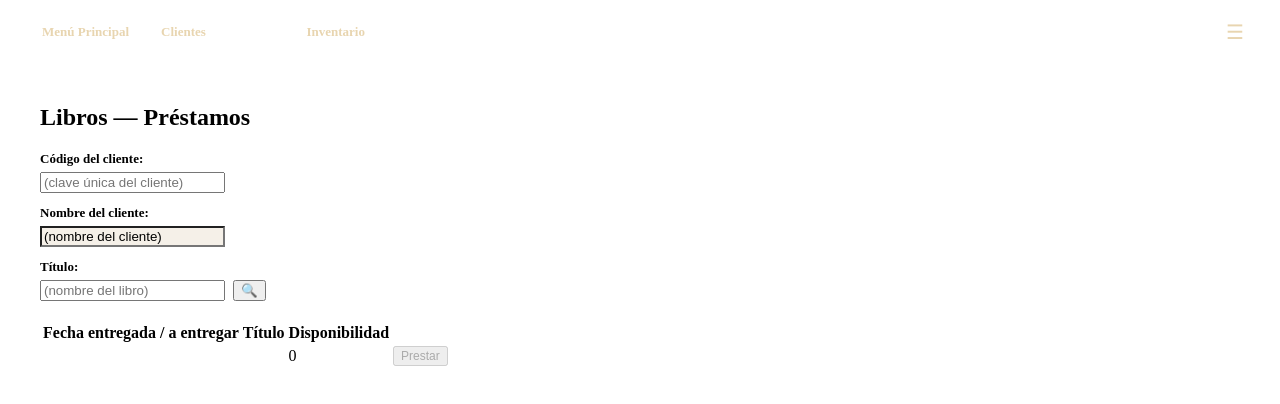
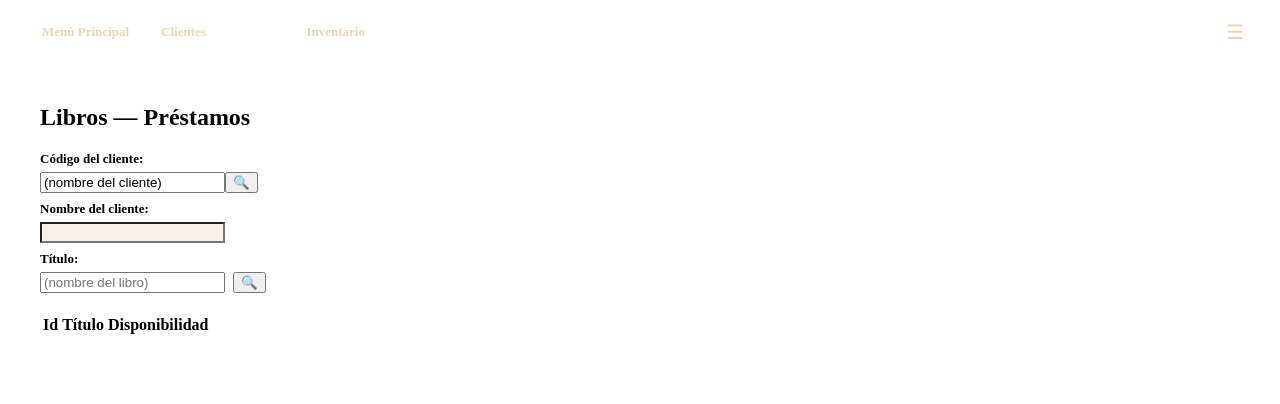
Before and after one commit to SaidSar/gremio-de-la-lectura, a React (Vite) app in the folder frontend/: page /libros/prestamos in a window 1280 px wide. Shown: the top 404 px of the page. Built offline with nearby package versions, Linux system fonts and the light colour scheme; the HTML template or start-up script is replaced by a standard one.

Commit message:
disponibilidad 0.1 y prestamos 0.1

```diff
--- a/frontend/src/pages/Inventario/StockLibros.jsx
+++ b/frontend/src/pages/Inventario/StockLibros.jsx
@@ -1,18 +1,23 @@
 import { useState, useEffect } from 'react'
 import { useNavigate } from 'react-router-dom'
+import { ListarLibros } from '../../services/LibroDB'
 
 export default function StockLibros() {
   const navigate = useNavigate()
-  const [libros, setLibros] = useState([
-    { codigo: '', titulo: '', disponibilidad: 0, enTotal: 0 }
-  ])
+  const [libros, setLibros] = useState([])
 
+  const buscar = async () => {
+    try {
+      const data = await ListarLibros("")
+      if (data != null) {
+        setLibros(data)
+      }
+    } catch {
+    }
+    console.log("libros ", libros)
+  }
   useEffect(() => {
-    const token = localStorage.getItem('token')
-    fetch('/api/inventario/stock', { headers: { Authorization: `Bearer ${token}` } })
-      .then(r => r.json())
-      .then(data => { if (Array.isArray(data)) setLibros(data) })
-      .catch(() => {})
+    buscar()
   }, [])
 
   return (
@@ -33,11 +38,11 @@ export default function StockLibros() {
             {libros.length === 0 ? (
               <tr><td colSpan={4} style={{ textAlign: 'center', color: 'var(--color-texto-suave)' }}>Sin registros</td></tr>
             ) : libros.map(l => (
-              <tr key={l.codigo}>
-                <td>{l.codigo}</td>
+              <tr key={l.id}>
+                <td>{l.id}</td>
                 <td>{l.titulo}</td>
-                <td>{l.disponibilidad}</td>
-                <td>{l.enTotal}</td>
+                <td>{l.cantidad_disponible}</td>
+                <td>{l.cantidad_total}</td>
               </tr>
             ))}
           </tbody>
--- a/frontend/src/pages/Libros/Disponibilidad.jsx
+++ b/frontend/src/pages/Libros/Disponibilidad.jsx
@@ -4,23 +4,35 @@ import { ListarLibros } from '../../services/LibroDB'
 
 export default function Disponibilidad() {
   const navigate = useNavigate()
-  const [form, setForm] = useState({ codigo: '', titulo: '' })
   const [libros, setLibros] = useState([])
   const [Titulo, setTitulo] = useState("")
- const [Codigo, setCodigo] = useState("")
+  const [Codigo, setCodigo] = useState("")
+
   async function buscar(e) {
     e.preventDefault()
-    const token = localStorage.getItem('token')
+    var tipo = ''
+     var busqueda = ""
+    if (Codigo == "") {
+      busqueda = Titulo
+      tipo = 'T'
+    }
+    else {
+      busqueda = Codigo
+      tipo = 'C'
+    }
     try {
-      const params = new URLSearchParams(form).toString()
-      const res = await ListarLibros()
-      const data = await res.json()
-      setLibros(Array.isArray(data) ? data : [])
-    } catch {}
+      const data = await ListarLibros(busqueda, tipo)
+      if (data != null) {
+        setLibros(data)
+      }
+    } catch {
+    }
+
   }
 
   function limpiar() {
-    setForm({ codigo: '', titulo: '' })
+    setCodigo("")
+    setTitulo("")
     setLibros([])
   }
 
@@ -34,16 +46,16 @@ export default function Disponibilidad() {
           <div className="campo">
             <label>Código:</label>
             <input className="input" placeholder="(clave única de libro)"
-              value={Codigo} onChange={e => setCodigo(e.value)} />
+              value={Codigo} onChange={e => setCodigo(e.target.value)} />
           </div>
           <div className="campo">
             <label>Título:</label>
             <input className="input" placeholder="(nombre del libro)"
-              value={Titulo} onChange={e => setTitulo(e.value)} />
+              value={Titulo} onChange={e => setTitulo(e.target.value)} />
           </div>
           <div style={{ display: 'flex', gap: 10, justifyContent: 'flex-end' }}>
             <button type="button" className="btn btn-secundario" onClick={limpiar}>Limpiar</button>
-            <button type="submit" className="btn btn-primario">🔍</button>
+            <button type="submit" className="btn btn-primario" onClick={buscar} >🔍</button>
           </div>
         </form>
       </div>
@@ -52,8 +64,9 @@ export default function Disponibilidad() {
         <table className="tabla">
           <thead>
             <tr>
-              <th>Código</th>
+              <th>Id</th>
               <th>Título</th>
+              <th>Autor</th>
               <th>Disponibilidad</th>
             </tr>
           </thead>
@@ -61,10 +74,11 @@ export default function Disponibilidad() {
             {libros.length === 0 ? (
               <tr><td colSpan={3} style={{ textAlign: 'center', color: 'var(--color-texto-suave)' }}>Sin resultados</td></tr>
             ) : libros.map(l => (
-              <tr key={l.codigo}>
-                <td>{l.codigo}</td>
+              <tr key={l.id}>
+                <td>{l.id}</td>
                 <td>{l.titulo}</td>
-                <td>{l.disponibilidad}</td>
+                <td>{l.autor}</td>
+                <td>{l.cantidad_disponible}</td>
               </tr>
             ))}
           </tbody>
--- a/frontend/src/pages/Libros/Prestamos.jsx
+++ b/frontend/src/pages/Libros/Prestamos.jsx
@@ -1,28 +1,41 @@
 import { useState } from 'react'
 import { useNavigate } from 'react-router-dom'
+import { ListarLibros } from '../../services/LibroDB'
+import { ConsultarCliente } from '../../services/ClienteDB'
 
 export default function Prestamos() {
   const navigate = useNavigate()
-  const [form, setForm] = useState({ codigoCliente: '', titulo: '' })
-  const [resultados, setResultados] = useState([
-    { fecha: '',  titulo: '', disponibilidad: 0 }
-  ])
-  const [nombreCliente, setNombreCliente] = useState('(nombre del cliente)')
+  const [resultados, setResultados] = useState([])
 
-  async function buscar(e) {
+  const [cliente, setCliente] = useState("")
+  const [codigoCliente, setcodigoCliente] = useState('(nombre del cliente)')
+  const [Titulo, setTitulo] = useState("")
+
+  async function buscarlibro(e) {
     e.preventDefault()
-    const token = localStorage.getItem('token')
     try {
-      const res = await fetch(`/api/prestamos?codigoCliente=${form.codigoCliente}&titulo=${form.titulo}`, {
-        headers: { Authorization: `Bearer ${token}` },
-      })
-      const data = await res.json()
-      setResultados(data.prestamos || [])
-      setNombreCliente(data.nombreCliente || '')
-    } catch {}
+      const data = await ListarLibros(Titulo, "T")
+      if (data != null) {
+        setResultados(data)
+      }
+    } catch {
+    }
+    console.log("libros ", resultados)
   }
 
-  async function prestar(titulo) {
+  async function buscarcliente(e) {
+    e.preventDefault()
+    try {
+      const data = await ConsultarCliente(codigoCliente)
+      if (data != null) {
+        setCliente(data.Nombrecompleto)
+      }
+    } catch {
+    }
+ console.log("cliente ", cliente)
+  }
+
+  async function prestar() {
     const token = localStorage.getItem('token')
     try {
       await fetch('/api/prestamos', {
@@ -30,7 +43,7 @@ export default function Prestamos() {
         headers: { 'Content-Type': 'application/json', Authorization: `Bearer ${token}` },
         body: JSON.stringify({ codigoCliente: form.codigoCliente, titulo }),
       })
-    } catch {}
+    } catch { }
   }
 
   return (
@@ -38,24 +51,31 @@ export default function Prestamos() {
       <h2 style={{ marginBottom: 20 }}>Libros — Préstamos</h2>
 
       <div className="card" style={{ maxWidth: 500, marginBottom: 20 }}>
-        <form onSubmit={buscar} style={{ display: 'flex', flexDirection: 'column', gap: 12 }}>
+        <form style={{ display: 'flex', flexDirection: 'column', gap: 8 }}>
+
           <div className="campo">
             <label>Código del cliente:</label>
-            <input className="input" placeholder="(clave única del cliente)" value={form.codigoCliente}
-              onChange={e => setForm({ ...form, codigoCliente: e.target.value })} />
+            <div>
+              <input className="input" placeholder="(clave única del cliente)" value={codigoCliente}
+                onChange={e => setcodigoCliente(e.target.value)} />
+              <button type="submit" className="btn btn-primario" onClick={ buscarcliente}>🔍</button>
+            </div>
           </div>
+
           <div className="campo">
             <label>Nombre del cliente:</label>
-            <input className="input" value={nombreCliente} readOnly style={{ background: '#f5f0e8' }} />
+            <input className="input" value={cliente} readOnly style={{ background: '#f5f0e8' }} />
           </div>
+
           <div className="campo" style={{ position: 'relative' }}>
             <label>Título:</label>
             <div style={{ display: 'flex', gap: 8 }}>
               <input className="input" placeholder="(nombre del libro)"
-                value={form.titulo} onChange={e => setForm({ ...form, titulo: e.target.value })} />
-              <button type="submit" className="btn btn-primario">🔍</button>
+                value={Titulo} onChange={e => setTitulo(e.target.value)} />
+              <button type="submit" className="btn btn-primario" onClick={buscarlibro}>🔍</button>
             </div>
           </div>
+
         </form>
       </div>
 
@@ -63,7 +83,7 @@ export default function Prestamos() {
         <table className="tabla">
           <thead>
             <tr>
-              <th>Fecha entregada / a entregar</th>
+              <th>Id</th>
               <th>Título</th>
               <th>Disponibilidad</th>
               <th></th>
@@ -72,12 +92,12 @@ export default function Prestamos() {
           <tbody>
             {resultados.map((r, i) => (
               <tr key={i}>
-                <td>{r.fecha}</td>
+                <td>{r.id}</td>
                 <td>{r.titulo}</td>
-                <td>{r.disponibilidad}</td>
+                <td>{r.cantidad_disponible}</td>
                 <td>
                   <button className="btn btn-primario" style={{ fontSize: 12 }}
-                    onClick={() => prestar(r.titulo)} disabled={r.disponibilidad === 0}>
+                    onClick={() => prestar(r.titulo)} disabled={r.cantidad_disponible === 0}>
                     Prestar
                   </button>
                 </td>
--- a/frontend/src/services/LibroDB.ts
+++ b/frontend/src/services/LibroDB.ts
@@ -1,8 +1,9 @@
 import api from "./api";
 import { libro } from "./Libro";
 
-export const ListarLibros = async(s:string) => {
-    try{        const {data} = await api.get<libro[]>(`LibrosCT/Listar?busqueda=${s}`)
+export const ListarLibros = async(s:string, t:string) => {
+    try{
+        const {data} = await api.get<libro[]>(`LibrosCT/Listar?busqueda=${s}&tipo=${t}`)
         return data;
     }catch{
         return null;
```
